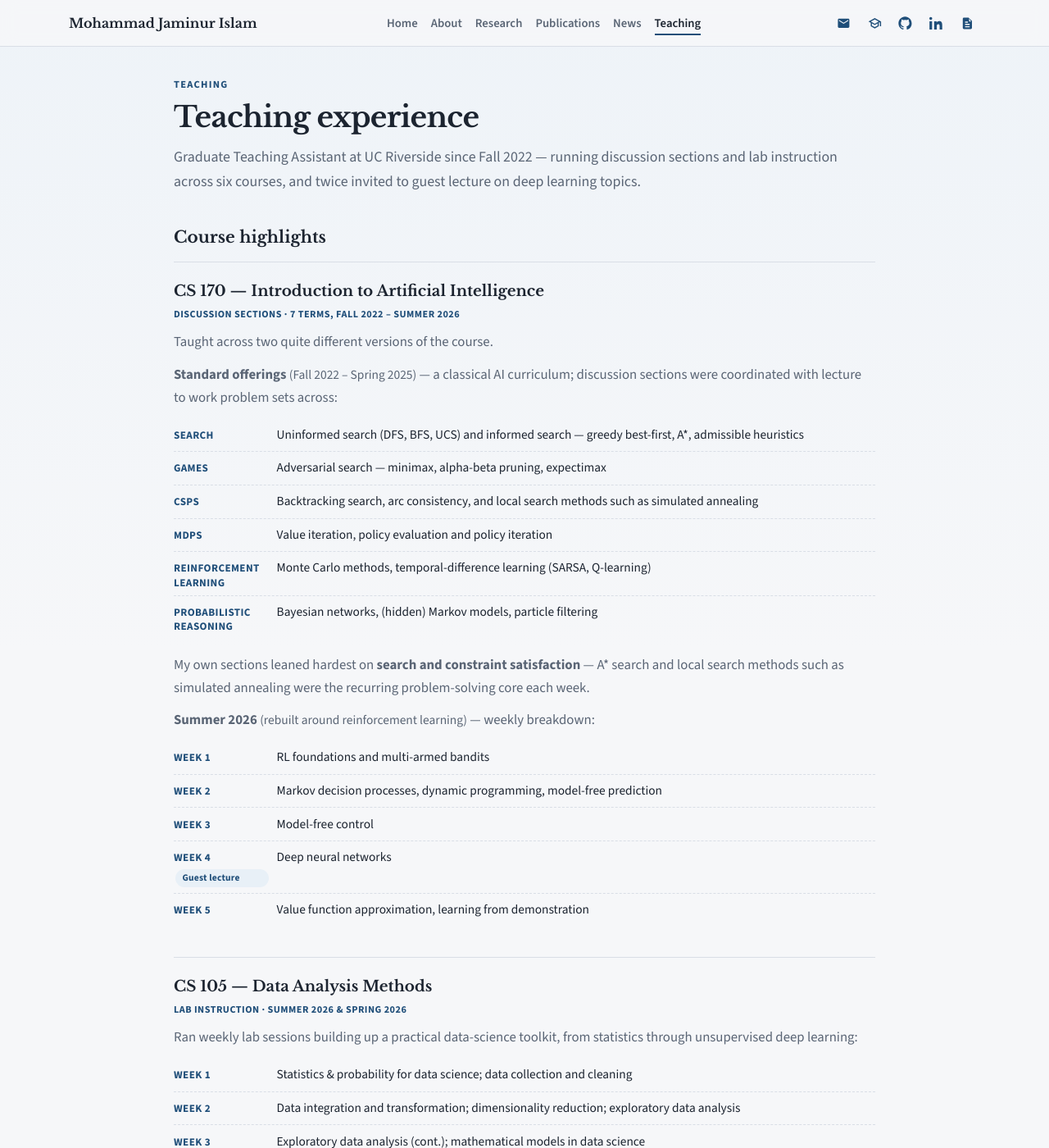
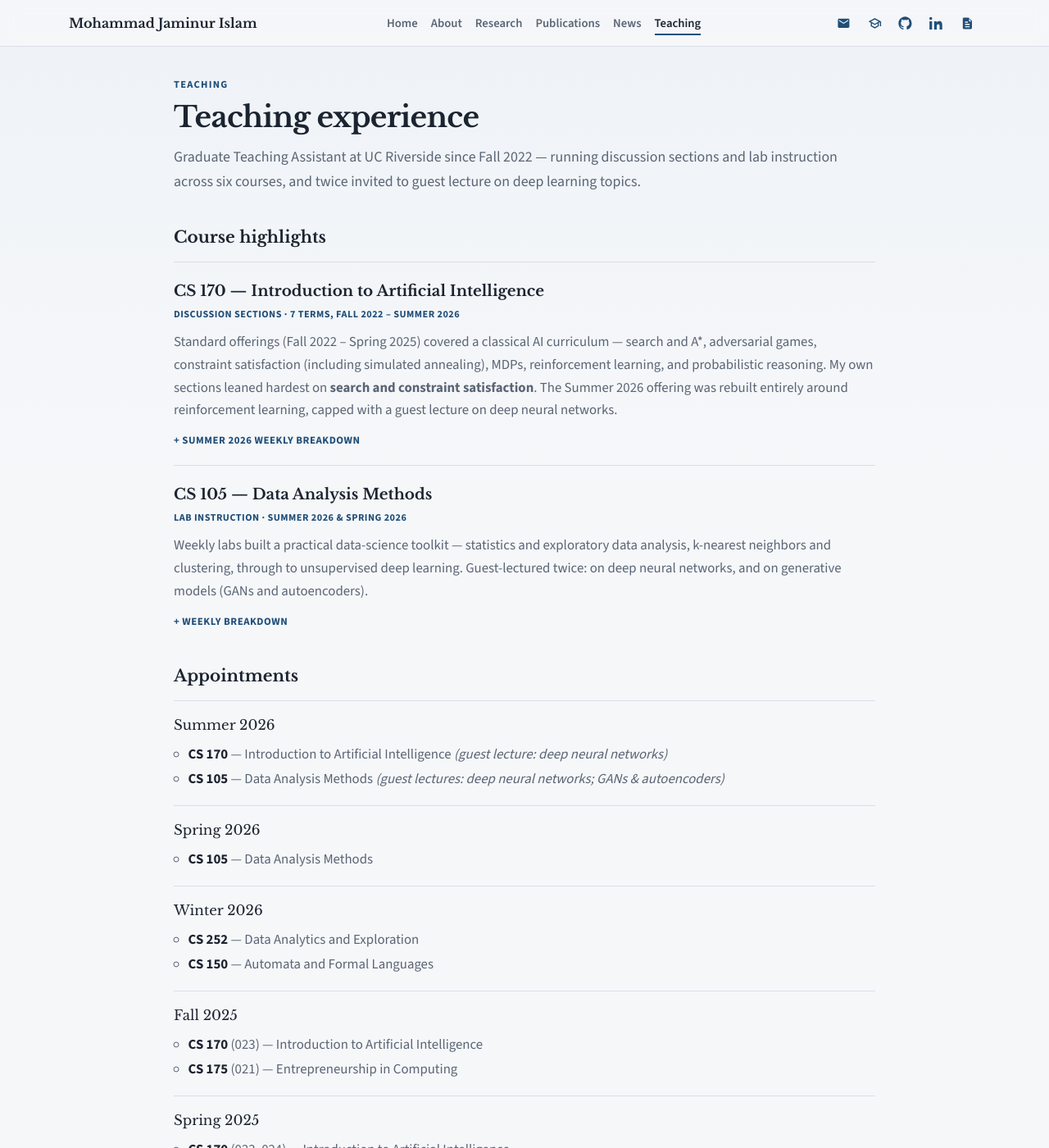
Before and after one commit to mohammadjaminur/mohammadjaminur.github.io, a Jekyll site: the page built from teaching.md, in a window 1280 px wide and 1400 px high. Shown: the whole window at 82% size. Built offline with Jekyll 4.4.1, drawn with Linux system fonts in a browser that asks for light colours; some of the changed text lies outside the part shown.

Commit message:
Rebuild homepage hero around a real pitch, declutter Teaching
- Homepage: replace the generic title-only hero with an actual pitch
  statement, plus a 3-stat proof row (publications, Best Paper Nominee,
  courses taught) so credibility hits at a glance instead of buried in prose
- About: drop the rhetorical-question opening for a plainer, more direct
  narrative in the same register as the rest of the bio
- Teaching: collapse the two full weekly syllabi behind <details> disclosures
  so "Course highlights" reads as 2 tight paragraphs by default, with the
  full breakdown one click away; Appointments stays the full chronological
  record

```diff
--- a/style.css
+++ b/style.css
@@ -262,11 +262,50 @@
   line-height: 1.15;
 }
 
+.profile-pitch {
+  margin: 0 0 0.5rem;
+  color: var(--ink);
+  font-weight: 600;
+  font-size: 1.2rem;
+  line-height: 1.4;
+  max-width: 38rem;
+}
+
 .profile-role {
-  margin: 0 0 0.75rem;
+  margin: 0 0 1rem;
   color: var(--muted);
   font-weight: 600;
-  font-size: 1.05rem;
+  font-size: 0.92rem;
+}
+
+.stat-row {
+  display: grid;
+  grid-template-columns: repeat(3, 1fr);
+  gap: 1.25rem 1.5rem;
+  margin: 0 0 1.25rem;
+  padding: 1rem 0;
+  border-top: 1px solid var(--line);
+  border-bottom: 1px solid var(--line);
+}
+@media (max-width: 640px) {
+  .stat-row { grid-template-columns: 1fr 1fr; }
+}
+@media (max-width: 420px) {
+  .stat-row { grid-template-columns: 1fr; }
+}
+.stat-value {
+  margin: 0;
+  font-family: var(--font-display);
+  font-size: 1.3rem;
+  font-weight: 700;
+  color: var(--accent);
+  line-height: 1.2;
+}
+.stat-label {
+  margin: 0.15rem 0 0;
+  color: var(--muted);
+  font-size: 0.82rem;
+  line-height: 1.35;
 }
 
 .profile-bio {
@@ -473,11 +512,22 @@
   color: var(--muted);
   margin: 0 0 0.75rem;
 }
-.course-block .sub-meta {
-  font-weight: 500;
-  color: var(--muted);
-  font-size: 0.92em;
+.syllabus-details {
+  margin-top: 0.6rem;
 }
+.syllabus-details summary {
+  cursor: pointer;
+  font-weight: 700;
+  font-size: 0.8rem;
+  text-transform: uppercase;
+  letter-spacing: 0.04em;
+  color: var(--accent);
+  list-style: none;
+}
+.syllabus-details summary::-webkit-details-marker { display: none; }
+.syllabus-details summary::before { content: "+ "; }
+.syllabus-details[open] summary::before { content: "\2212 "; }
+.syllabus-details .topic-list { margin-top: 0.75rem; }
 
 .topic-list {
   list-style: none;
--- a/teaching.md
+++ b/teaching.md
@@ -14,40 +14,33 @@
   <div class="course-block">
     <h3><span class="course-code">CS 170</span> — Introduction to Artificial Intelligence</h3>
     <p class="meta">Discussion sections · 7 terms, Fall 2022 – Summer 2026</p>
-    <p>Taught across two quite different versions of the course.</p>
-
-    <p><strong>Standard offerings</strong> <span class="sub-meta">(Fall 2022 – Spring 2025)</span> — a classical AI curriculum; discussion sections were coordinated with lecture to work problem sets across:</p>
-    <ul class="topic-list">
-      <li><span class="step">Search</span> Uninformed search (DFS, BFS, UCS) and informed search — greedy best-first, A*, admissible heuristics</li>
-      <li><span class="step">Games</span> Adversarial search — minimax, alpha-beta pruning, expectimax</li>
-      <li><span class="step">CSPs</span> Backtracking search, arc consistency, and local search methods such as simulated annealing</li>
-      <li><span class="step">MDPs</span> Value iteration, policy evaluation and policy iteration</li>
-      <li><span class="step">Reinforcement learning</span> Monte Carlo methods, temporal-difference learning (SARSA, Q-learning)</li>
-      <li><span class="step">Probabilistic reasoning</span> Bayesian networks, (hidden) Markov models, particle filtering</li>
-    </ul>
-    <p>My own sections leaned hardest on <strong>search and constraint satisfaction</strong> — A* search and local search methods such as simulated annealing were the recurring problem-solving core each week.</p>
-
-    <p><strong>Summer 2026</strong> <span class="sub-meta">(rebuilt around reinforcement learning)</span> — weekly breakdown:</p>
-    <ul class="topic-list">
-      <li><span class="step">Week 1</span> RL foundations and multi-armed bandits</li>
-      <li><span class="step">Week 2</span> Markov decision processes, dynamic programming, model-free prediction</li>
-      <li><span class="step">Week 3</span> Model-free control</li>
-      <li><span class="step">Week 4</span> Deep neural networks <span class="guest-badge">Guest lecture</span></li>
-      <li><span class="step">Week 5</span> Value function approximation, learning from demonstration</li>
-    </ul>
+    <p>Standard offerings (Fall 2022 – Spring 2025) covered a classical AI curriculum — search and A*, adversarial games, constraint satisfaction (including simulated annealing), MDPs, reinforcement learning, and probabilistic reasoning. My own sections leaned hardest on <strong>search and constraint satisfaction</strong>. The Summer 2026 offering was rebuilt entirely around reinforcement learning, capped with a guest lecture on deep neural networks.</p>
+    <details class="syllabus-details">
+      <summary>Summer 2026 weekly breakdown</summary>
+      <ul class="topic-list">
+        <li><span class="step">Week 1</span> RL foundations and multi-armed bandits</li>
+        <li><span class="step">Week 2</span> Markov decision processes, dynamic programming, model-free prediction</li>
+        <li><span class="step">Week 3</span> Model-free control</li>
+        <li><span class="step">Week 4</span> Deep neural networks <span class="guest-badge">Guest lecture</span></li>
+        <li><span class="step">Week 5</span> Value function approximation, learning from demonstration</li>
+      </ul>
+    </details>
   </div>
 
   <div class="course-block">
     <h3><span class="course-code">CS 105</span> — Data Analysis Methods</h3>
     <p class="meta">Lab instruction · Summer 2026 &amp; Spring 2026</p>
-    <p>Ran weekly lab sessions building up a practical data-science toolkit, from statistics through unsupervised deep learning:</p>
-    <ul class="topic-list">
-      <li><span class="step">Week 1</span> Statistics &amp; probability for data science; data collection and cleaning</li>
-      <li><span class="step">Week 2</span> Data integration and transformation; dimensionality reduction; exploratory data analysis</li>
-      <li><span class="step">Week 3</span> Exploratory data analysis (cont.); mathematical models in data science</li>
-      <li><span class="step">Week 4</span> K-nearest neighbors; clustering; deep neural networks <span class="guest-badge">Guest lecture</span></li>
-      <li><span class="step">Week 5</span> Unsupervised learning — generative models: GANs &amp; autoencoders <span class="guest-badge">Guest lecture</span></li>
-    </ul>
+    <p>Weekly labs built a practical data-science toolkit — statistics and exploratory data analysis, k-nearest neighbors and clustering, through to unsupervised deep learning. Guest-lectured twice: on deep neural networks, and on generative models (GANs and autoencoders).</p>
+    <details class="syllabus-details">
+      <summary>Weekly breakdown</summary>
+      <ul class="topic-list">
+        <li><span class="step">Week 1</span> Statistics &amp; probability for data science; data collection and cleaning</li>
+        <li><span class="step">Week 2</span> Data integration and transformation; dimensionality reduction; exploratory data analysis</li>
+        <li><span class="step">Week 3</span> Exploratory data analysis (cont.); mathematical models in data science</li>
+        <li><span class="step">Week 4</span> K-nearest neighbors; clustering; deep neural networks <span class="guest-badge">Guest lecture</span></li>
+        <li><span class="step">Week 5</span> Unsupervised learning — generative models: GANs &amp; autoencoders <span class="guest-badge">Guest lecture</span></li>
+      </ul>
+    </details>
   </div>
 
   <h2>Appointments</h2>
```
Also changed, not shown: about.md (+3 -3 lines), index.md (+18 -1 lines).
